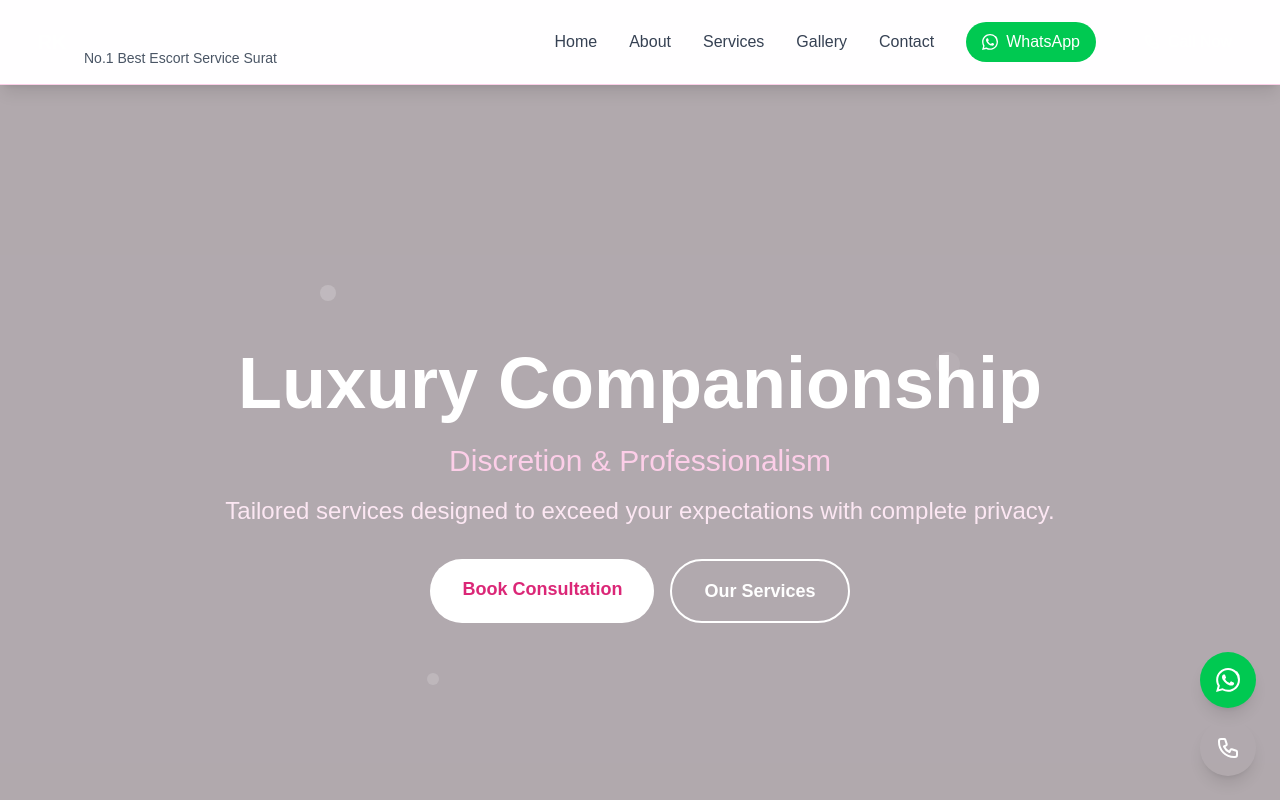
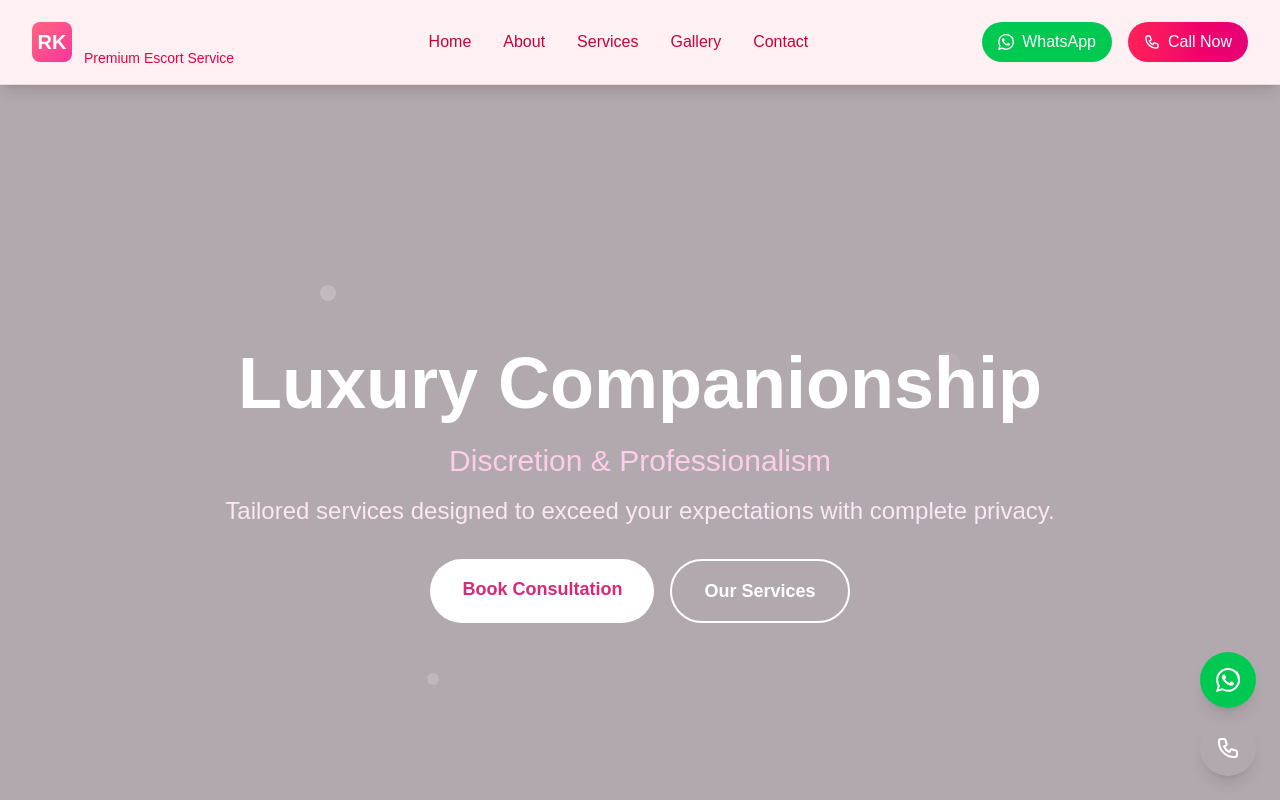
Before and after one commit to anshmydigitalcrown-ui/surat, a Next.js app: page / in a window 1280 px wide. Shown: the top 800 px of the page. Built offline with nearby package versions, Linux system fonts and the light colour scheme.

Commit message:
Update header with RashmiKapoor branding, centered menu, and pink/rose color theme

```diff
--- a/src/components/Header.tsx
+++ b/src/components/Header.tsx
@@ -11,55 +11,58 @@ export default function Header() {
   };
 
   return (
-    <header className="bg-white/90 backdrop-blur-md shadow-lg sticky top-0 z-50 border-b border-primary-200">
+    <header className="bg-rose-50/90 backdrop-blur-md shadow-lg sticky top-0 z-50 border-b border-pink-200">
       <div className="max-w-7xl mx-auto px-4 sm:px-6 lg:px-8">
         <div className="flex justify-between items-center py-4">
           {/* Logo */}
           <div className="flex items-center">
             <Link href="/" className="flex items-center space-x-3">
-              <div className="w-10 h-10 bg-gradient-to-br from-primary-500 to-accent-600 rounded-lg flex items-center justify-center">
+              <div className="w-10 h-10 bg-gradient-to-br from-rose-400 to-pink-500 rounded-lg flex items-center justify-center">
                 <span className="text-white font-bold text-xl">RK</span>
               </div>
               <div>
                 <h1 className="text-2xl font-bold gradient-text">RashmiKapoor</h1>
-                <p className="text-sm text-gray-600">No.1 Best Escort Service Surat</p>
+                <p className="text-sm text-rose-600">Premium Escort Service</p>
               </div>
             </Link>
           </div>
 
-          {/* Desktop Navigation */}
-          <nav className="hidden md:flex items-center space-x-8">
+          {/* Centered Desktop Navigation */}
+          <nav className="hidden md:flex items-center justify-center space-x-8 flex-1">
             <Link
               href="/"
-              className="text-gray-700 hover:text-primary-600 font-medium transition-colors duration-200 hover:scale-105 transform"
+              className="text-rose-700 hover:text-pink-600 font-medium transition-colors duration-200 hover:scale-105 transform"
             >
               Home
             </Link>
             <Link
               href="/about"
-              className="text-gray-700 hover:text-primary-600 font-medium transition-colors duration-200 hover:scale-105 transform"
+              className="text-rose-700 hover:text-pink-600 font-medium transition-colors duration-200 hover:scale-105 transform"
             >
               About
             </Link>
             <Link
               href="/services"
-              className="text-gray-700 hover:text-primary-600 font-medium transition-colors duration-200 hover:scale-105 transform"
+              className="text-rose-700 hover:text-pink-600 font-medium transition-colors duration-200 hover:scale-105 transform"
             >
               Services
             </Link>
             <Link
               href="/gallery"
-              className="text-gray-700 hover:text-primary-600 font-medium transition-colors duration-200 hover:scale-105 transform"
+              className="text-rose-700 hover:text-pink-600 font-medium transition-colors duration-200 hover:scale-105 transform"
             >
               Gallery
             </Link>
             <Link
               href="/contact"
-              className="text-gray-700 hover:text-primary-600 font-medium transition-colors duration-200 hover:scale-105 transform"
+              className="text-rose-700 hover:text-pink-600 font-medium transition-colors duration-200 hover:scale-105 transform"
             >
               Contact
             </Link>
+          </nav>
 
+          {/* Right Side Buttons */}
+          <div className="hidden md:flex items-center space-x-4">
             {/* WhatsApp Button */}
             <a
               href="https://wa.me/919876543210"
@@ -76,20 +79,20 @@ export default function Header() {
             {/* Call Button */}
             <a
               href="tel:+919876543210"
-              className="bg-gradient-to-r from-primary-500 to-accent-600 text-white px-4 py-2 rounded-full hover:shadow-lg hover-glow transition-all duration-300 transform hover:scale-105 flex items-center space-x-2"
+              className="bg-gradient-to-r from-rose-500 to-pink-600 text-white px-4 py-2 rounded-full hover:shadow-lg hover-glow transition-all duration-300 transform hover:scale-105 flex items-center space-x-2"
             >
               <svg className="w-4 h-4" fill="none" stroke="currentColor" viewBox="0 0 24 24">
                 <path strokeLinecap="round" strokeLinejoin="round" strokeWidth={2} d="M3 5a2 2 0 012-2h3.28a1 1 0 01.948.684l1.498 4.493a1 1 0 01-.502 1.21l-2.257 1.13a11.042 11.042 0 005.516 5.516l1.13-2.257a1 1 0 011.21-.502l4.493 1.498a1 1 0 01.684.949V19a2 2 0 01-2 2h-1C9.716 21 3 14.284 3 6V5z"/>
               </svg>
               <span>Call Now</span>
             </a>
-          </nav>
+          </div>
 
           {/* Mobile menu button */}
           <div className="md:hidden">
             <button
               onClick={toggleMenu}
-              className="text-gray-700 hover:text-primary-600 focus:outline-none focus:text-primary-600 transition-colors duration-200"
+              className="text-rose-700 hover:text-pink-600 focus:outline-none focus:text-pink-600 transition-colors duration-200"
               aria-label="Toggle menu"
             >
               <svg className="h-6 w-6" fill="none" viewBox="0 0 24 24" stroke="currentColor">
@@ -106,38 +109,38 @@ export default function Header() {
         {/* Mobile Navigation */}
         {isMenuOpen && (
           <div className="md:hidden animate-fadeInUp">
-            <div className="px-2 pt-2 pb-3 space-y-1 bg-white rounded-lg shadow-lg border border-primary-200 mb-4">
+            <div className="px-2 pt-2 pb-3 space-y-1 bg-rose-50 rounded-lg shadow-lg border border-pink-200 mb-4">
               <Link
                 href="/"
-                className="block px-3 py-2 text-gray-700 hover:text-primary-600 hover:bg-primary-50 rounded-md transition-colors duration-200"
+                className="block px-3 py-2 text-rose-700 hover:text-pink-600 hover:bg-rose-100 rounded-md transition-colors duration-200"
                 onClick={() => setIsMenuOpen(false)}
               >
                 Home
               </Link>
               <Link
                 href="/about"
-                className="block px-3 py-2 text-gray-700 hover:text-primary-600 hover:bg-primary-50 rounded-md transition-colors duration-200"
+                className="block px-3 py-2 text-rose-700 hover:text-pink-600 hover:bg-rose-100 rounded-md transition-colors duration-200"
                 onClick={() => setIsMenuOpen(false)}
               >
                 About
               </Link>
               <Link
                 href="/services"
-                className="block px-3 py-2 text-gray-700 hover:text-primary-600 hover:bg-primary-50 rounded-md transition-colors duration-200"
+                className="block px-3 py-2 text-rose-700 hover:text-pink-600 hover:bg-rose-100 rounded-md transition-colors duration-200"
                 onClick={() => setIsMenuOpen(false)}
               >
                 Services
               </Link>
               <Link
                 href="/gallery"
-                className="block px-3 py-2 text-gray-700 hover:text-primary-600 hover:bg-primary-50 rounded-md transition-colors duration-200"
+                className="block px-3 py-2 text-rose-700 hover:text-pink-600 hover:bg-rose-100 rounded-md transition-colors duration-200"
                 onClick={() => setIsMenuOpen(false)}
               >
                 Gallery
               </Link>
               <Link
                 href="/contact"
-                className="block px-3 py-2 text-gray-700 hover:text-primary-600 hover:bg-primary-50 rounded-md transition-colors duration-200"
+                className="block px-3 py-2 text-rose-700 hover:text-pink-600 hover:bg-rose-100 rounded-md transition-colors duration-200"
                 onClick={() => setIsMenuOpen(false)}
               >
                 Contact
@@ -157,7 +160,7 @@ export default function Header() {
               {/* Mobile Call Button */}
               <a
                 href="tel:+919876543210"
-                className="block mx-3 my-2 bg-gradient-to-r from-primary-500 to-accent-600 text-white px-4 py-2 rounded-full text-center hover-glow transition-all duration-300"
+                className="block mx-3 my-2 bg-gradient-to-r from-rose-500 to-pink-600 text-white px-4 py-2 rounded-full text-center hover-glow transition-all duration-300"
                 onClick={() => setIsMenuOpen(false)}
               >
                 📞 Call Now
```
